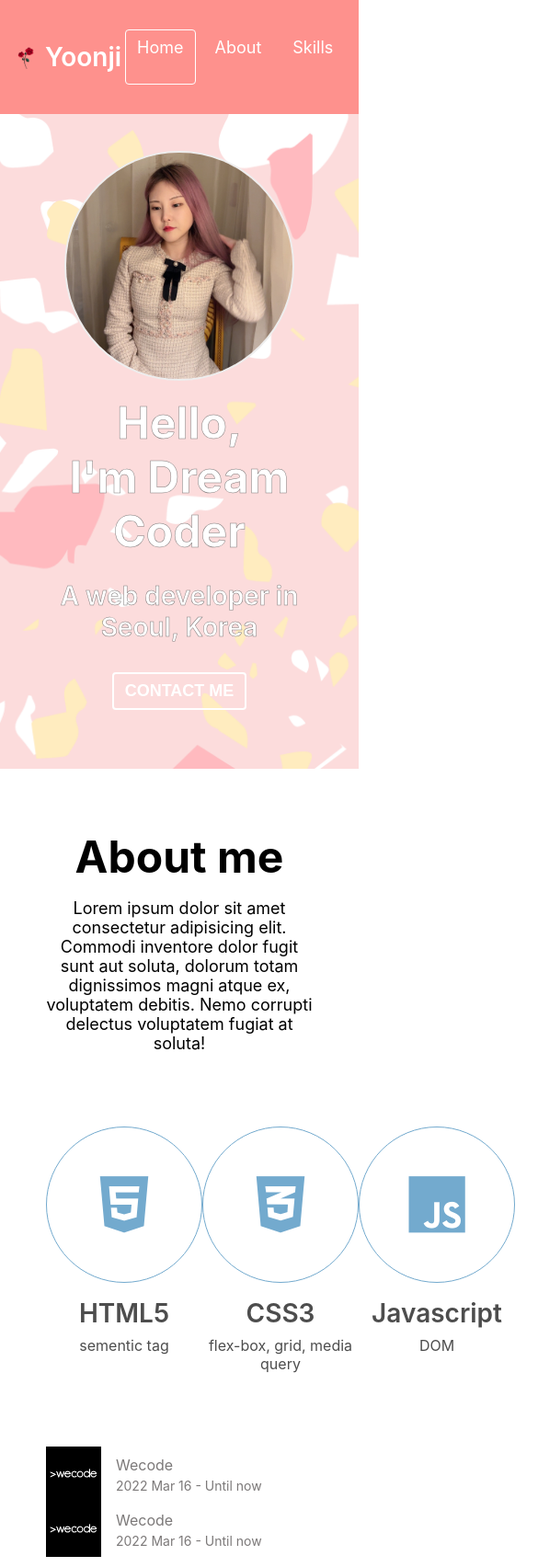
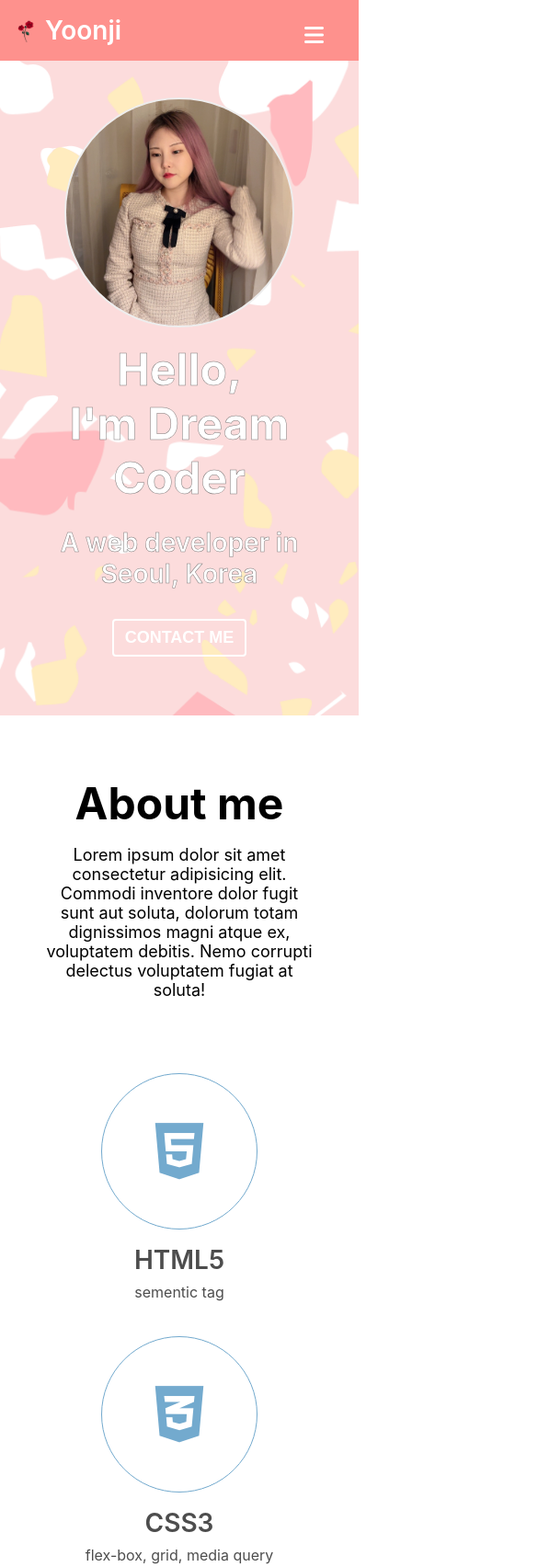
Before and after one commit to sourmix/portfolio, a plain HTML site: page index.html in a window 390 px wide. Shown: the top 1704 px of the page at 92% size, 585 px wide, since content can reach past the window. Drawn offline with Linux system fonts and the light colour scheme.

Commit message:
CSS: Responsive
renewal

```diff
--- a/index.html
+++ b/index.html
@@ -27,6 +27,11 @@
             <li class="navbar__menu__item">Testimonial</li>
             <li class="navbar__menu__item">Contact</li>
         </ul>
+
+        <!-- Toggle button -->
+        <button class="navbar__toggle__btn">
+            <i class="fas fa-bars"></i>
+        </button>
     </nav>
 
     <!-- Home -->
--- a/style.css
+++ b/style.css
@@ -120,6 +120,14 @@ p {
 .navbar__menu__item.active {
     border: 1px solid var(--color-white);
 }
+.navbar__toggle__btn {
+    position: absolute;
+    right: 32px;
+    top: 24px;
+    font-size: 24px;
+    color: var(--color-white);
+    display: none;
+}
 
 /* Home */
 #home {
@@ -166,8 +174,6 @@ p {
 }
 
 /* About */
-#about {
-}
 .about__stacks {
     display: flex;
     justify-content: space-between;
@@ -418,3 +424,34 @@ p {
 }
 
 /* For below 768px screen width */
+@media screen and (max-width: 768px) {
+    .navbar__toggle__btn {
+      display: block;
+    }
+    #navbar {
+        flex-direction: column;
+        align-items: flex-start;
+    }
+    .navbar__menu {
+        flex-direction: column;
+        text-align: center;
+        width: 100%;
+        display: none;
+    }
+    .about__stacks {
+        flex-direction: column;
+    }
+    .stack {
+        margin-bottom: 38px;
+    }
+    .skillset {
+        flex-direction: column;
+    }
+    .project {
+        flex-grow: 1;
+    }
+    .testimonial__avatar {
+        width: 80px;
+        height: 80px;
+    }
+}
```
